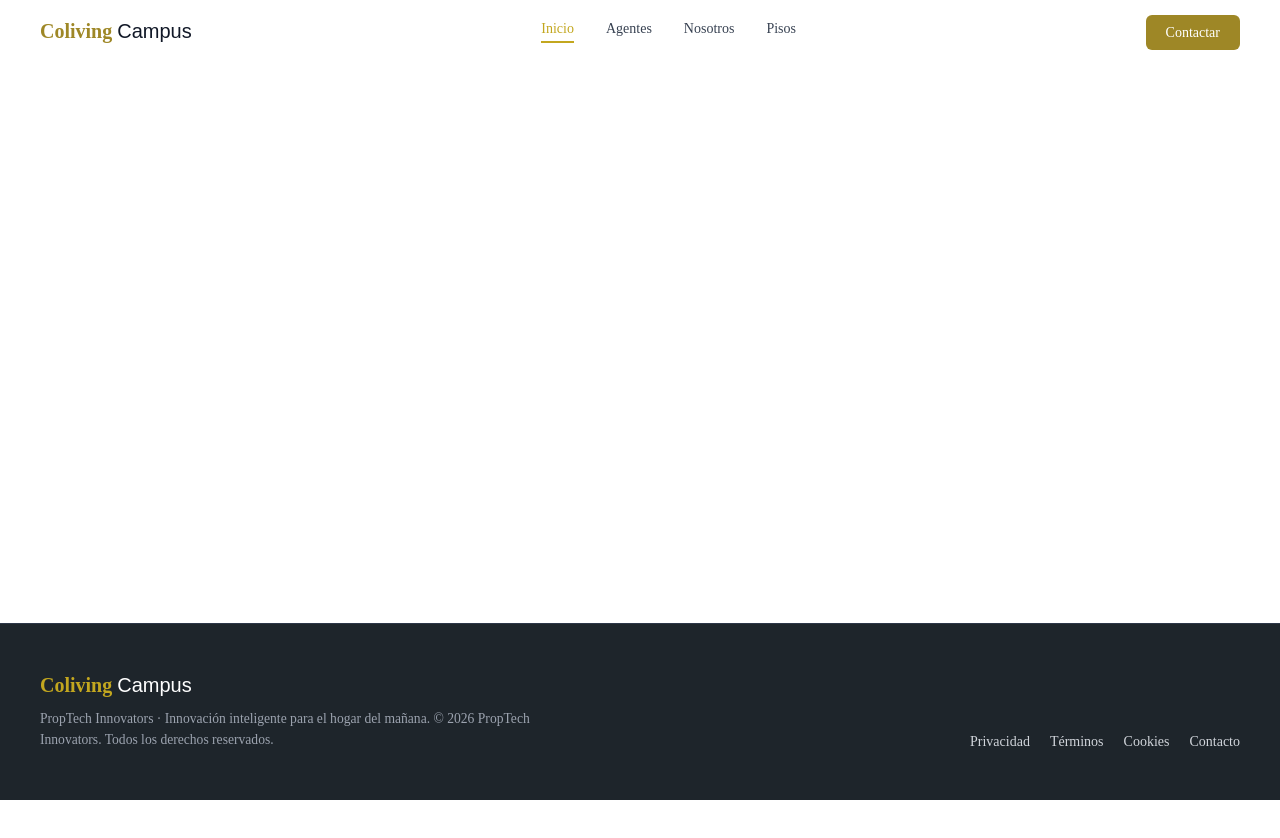
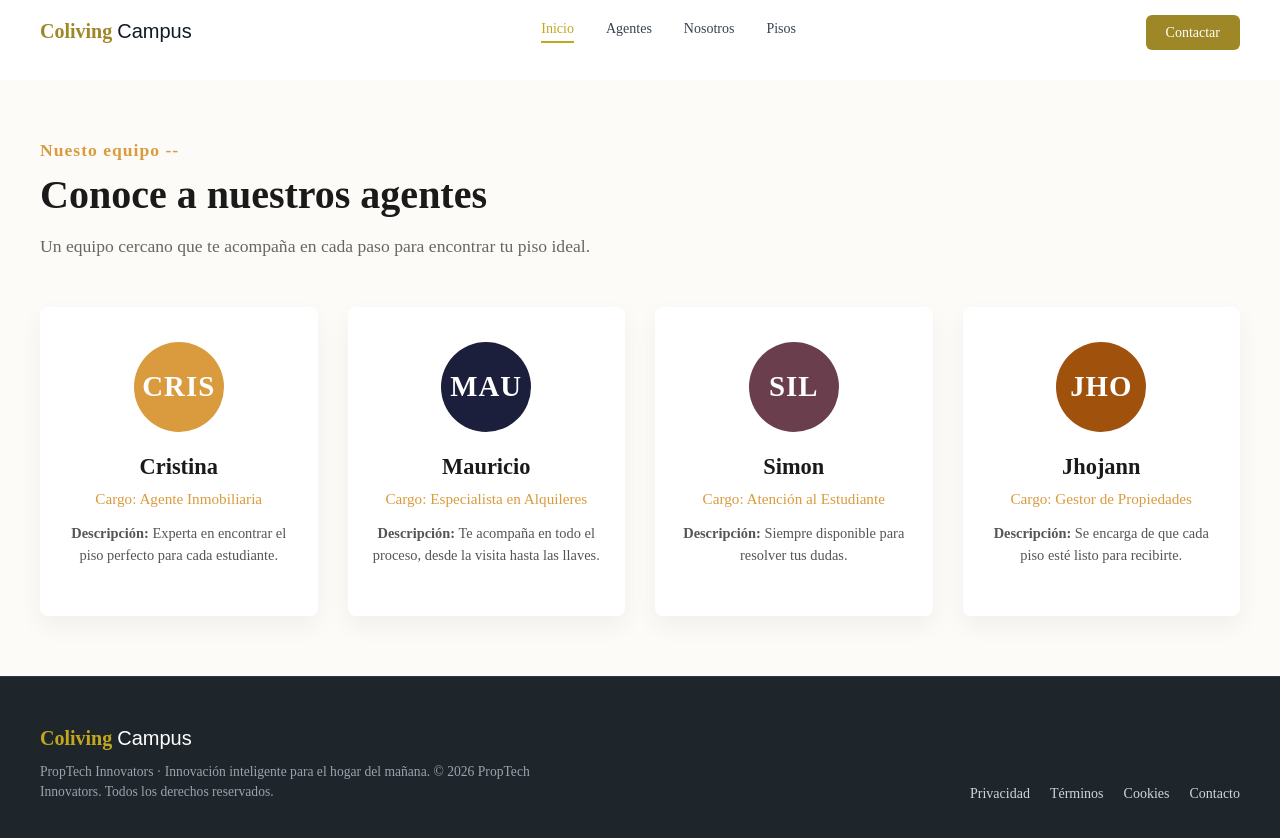
Before and after one commit to mxu-init/Inmobiliaria, a React (Vite) app: page / in a window 1280 px wide. Shown: the top 838 px of the page. Before the commit the page ends 800 px from the top, so only its background shows below. Built offline with nearby package versions, Linux system fonts and the light colour scheme.

Commit message:
branchModificatePreview

```diff
--- a/src/App.jsx
+++ b/src/App.jsx
@@ -10,7 +10,7 @@ function App() {
             {/* Espacio principal con los IDs de sección preparados */}
             <main style={{ flex: 1, marginTop: '80px' }}>
                 <section id="inicio"></section>
-                <section id="Agentes"></section>
+                <section id="Agentes"><Agentes /></section>
                 <section id="nosotros"></section>
                 <section id="pisos"></section>
                 <section id="contacto"></section>
```
